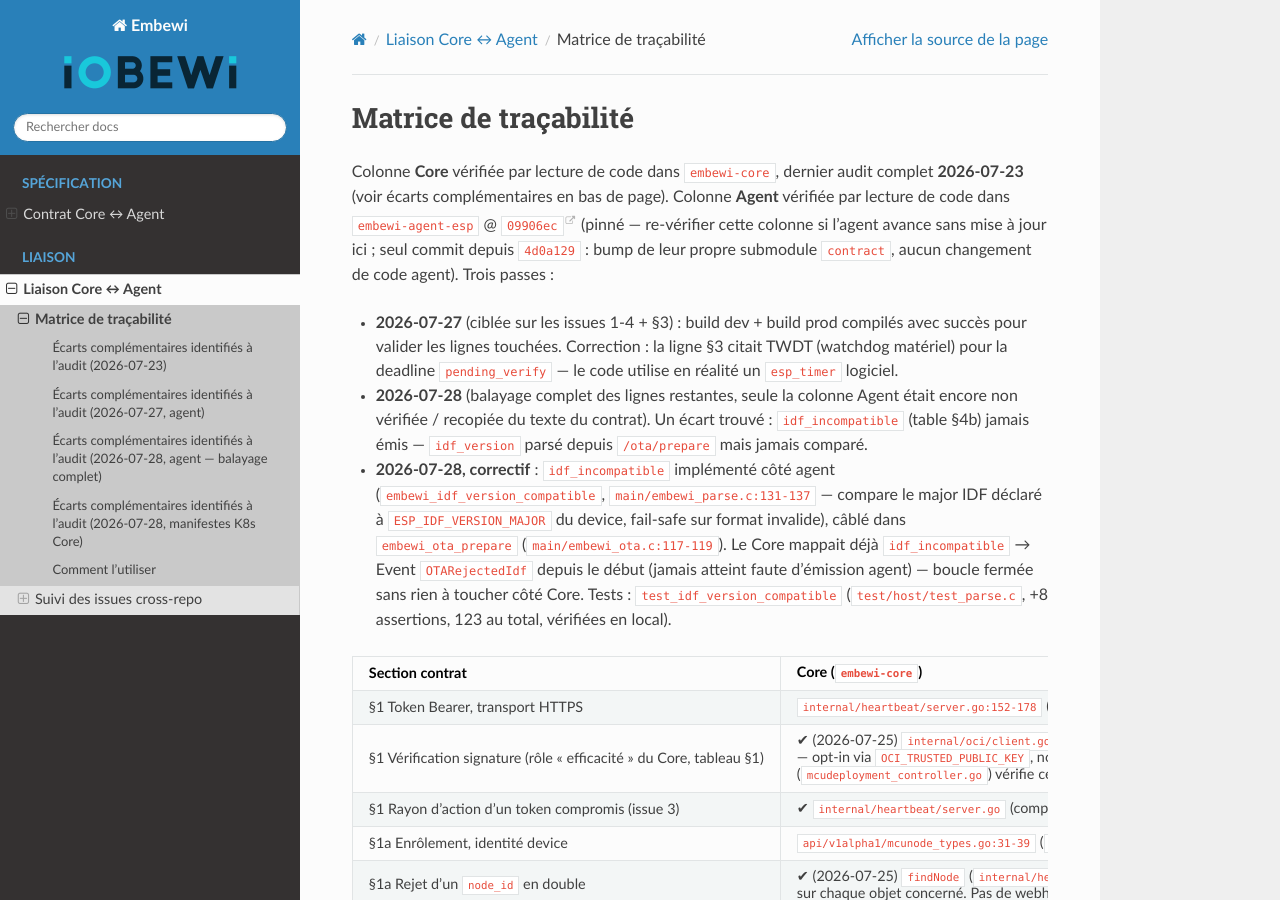
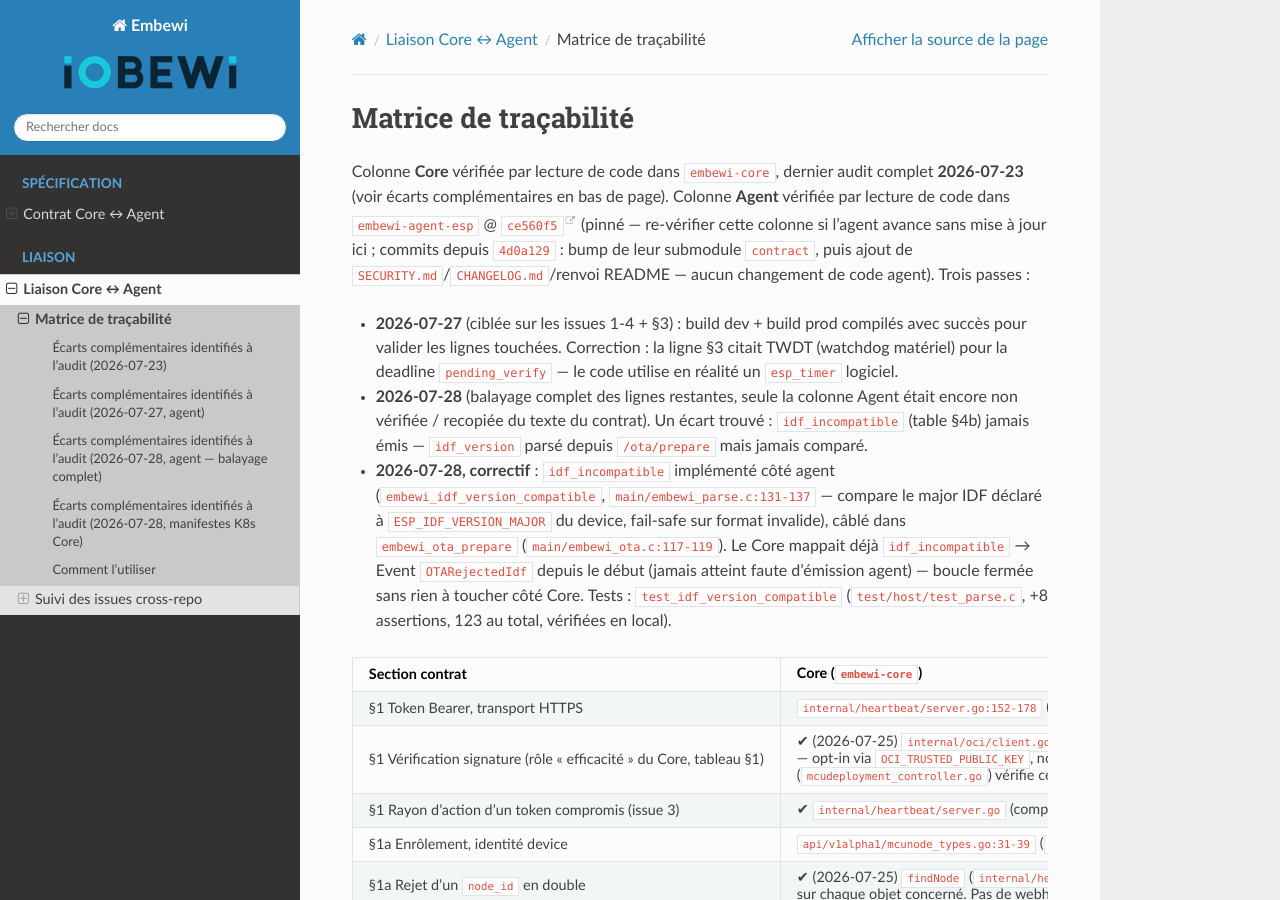
Before and after one commit to iobewi/embewi, a Sphinx documentation site: the page built from docs/liaison/tracabilite.md, in a window 1280 px wide and 900 px high. Built offline with Sphinx 7.4.7 and the Read the Docs theme 3.1.0, drawn with Linux system fonts in a browser that asks for light colours.

Commit message:
docs(liaison): SHA agent pinné mis à jour (SECURITY.md/CHANGELOG.md, pas de code)

```diff
--- a/docs/liaison/tracabilite.md
+++ b/docs/liaison/tracabilite.md
@@ -3,10 +3,10 @@
 Colonne **Core** vérifiée par lecture de code dans `embewi-core`, dernier
 audit complet **2026-07-23** (voir écarts complémentaires en bas de page).
 Colonne **Agent** vérifiée par lecture de code dans `embewi-agent-esp`
-@ [`09906ec`](https://github.com/iobewi/embewi-agent-esp/commit/09906ec5ef97eefa86e8eb4900b97c447ecd9e92)
+@ [`ce560f5`](https://github.com/iobewi/embewi-agent-esp/commit/ce560f5)
 (pinné — re-vérifier cette colonne si l'agent avance sans mise à jour ici ;
-seul commit depuis `4d0a129` : bump de leur propre submodule `contract`,
-aucun changement de code agent).
+commits depuis `4d0a129` : bump de leur submodule `contract`, puis ajout de
+`SECURITY.md`/`CHANGELOG.md`/renvoi README — aucun changement de code agent).
 Trois passes :
 - **2026-07-27** (ciblée sur les issues 1-4 + §3) : build dev + build prod
   compilés avec succès pour valider les lignes touchées. Correction : la
```
